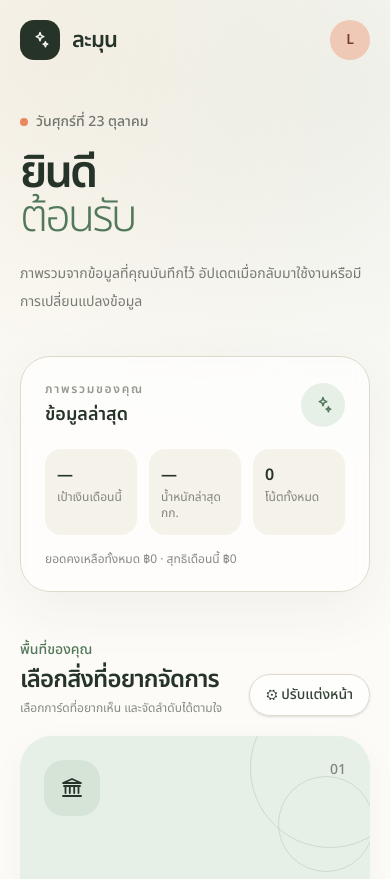
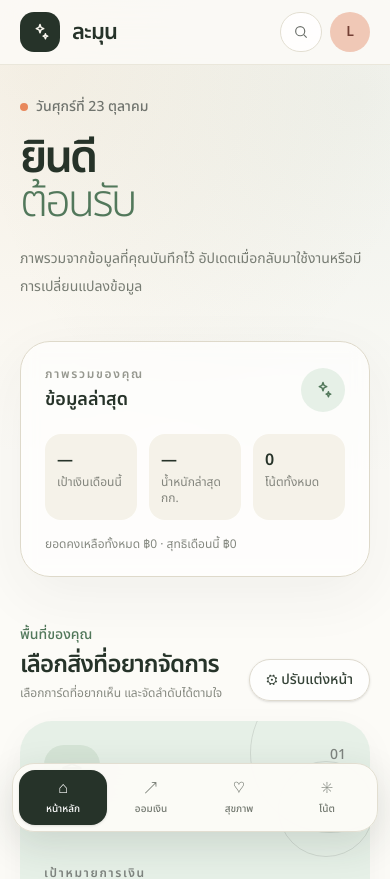
Before and after one commit to smmm1/money102, a React (Vite) app: page / in a window 390 px wide. Shown: the top 879 px of the page. Built offline with nearby package versions, Linux system fonts and the light colour scheme.

Commit message:
Add premium global navigation and quick switcher

```diff
--- a/src/App.tsx
+++ b/src/App.tsx
@@ -94,11 +94,11 @@ function navigate(page: Page) {
   window.location.hash = page === "home" ? "" : page
 }
 
-function Header({ current }: { current: Page }) {
+function Header({ current, onOpenSearch }: { current: Page; onOpenSearch: () => void }) {
   return (
-    <header className="mx-auto flex w-full max-w-[1180px] items-center justify-between px-5 py-5 md:px-8 md:py-7">
+    <header className="sticky top-0 z-30 mx-auto flex w-full max-w-[1180px] items-center justify-between border-b border-[#E2DED1]/70 bg-[#FCFBF7]/85 px-5 py-3 backdrop-blur-xl md:px-8 md:py-4">
       <Logo />
-      <nav className="hidden items-center gap-1 rounded-full border border-[#E2DED1] bg-white/60 p-1.5 backdrop-blur md:flex">
+      <nav aria-label="เมนูหลัก" className="hidden items-center gap-1 rounded-full border border-[#E2DED1] bg-white/70 p-1.5 backdrop-blur md:flex">
         {(Object.keys(pageTitles) as Page[]).map((page) => (
           <button
             key={page}
@@ -113,8 +113,12 @@ function Header({ current }: { current: Page }) {
           </button>
         ))}
       </nav>
-      <div className="grid h-10 w-10 place-items-center rounded-full bg-[#F0C8B6] text-sm font-semibold text-[#733F34]">
-        L
+      <div className="flex items-center gap-2">
+        <button onClick={onOpenSearch} className="inline-flex h-10 items-center gap-2 rounded-full border border-[#E2DED1] bg-white/75 px-3 text-sm text-[#6D716B] transition hover:border-[#C9C4B5] hover:bg-white" aria-label="ค้นหาและไปยังหน้า (Ctrl/⌘ K)">
+          <svg aria-hidden="true" className="h-4 w-4" viewBox="0 0 24 24" fill="none" stroke="currentColor" strokeWidth="1.8"><circle cx="10.8" cy="10.8" r="6.8"/><path d="m16 16 4.5 4.5"/></svg>
+          <span className="hidden lg:inline">ค้นหา</span><kbd className="hidden rounded-md bg-[#F3F0E7] px-1.5 py-0.5 text-[10px] text-[#858880] lg:inline">⌘ K</kbd>
+        </button>
+        <div aria-label="พื้นที่ส่วนตัว" className="grid h-10 w-10 place-items-center rounded-full bg-[#F0C8B6] text-sm font-semibold text-[#733F34]">L</div>
       </div>
     </header>
   )
@@ -726,12 +730,66 @@ function DetailPage({ page }: { page: Exclude<Page, "home"> }) {
   )
 }
 
+function QuickSwitcher({ open, onClose, onNavigate }: { open: boolean; onClose: () => void; onNavigate: (page: Page) => void }) {
+  const [query, setQuery] = useState("")
+  useEffect(() => { if (open) setQuery("") }, [open])
+  useEffect(() => {
+    if (!open) return
+    const onKey = (event: KeyboardEvent) => { if (event.key === "Escape") onClose() }
+    window.addEventListener("keydown", onKey)
+    return () => window.removeEventListener("keydown", onKey)
+  }, [open, onClose])
+  if (!open) return null
+  const options: { page: Page; label: string; description: string; icon: string }[] = [
+    { page: "home", label: "หน้าหลัก", description: "ภาพรวมพื้นที่ส่วนตัว", icon: "⌂" },
+    { page: "saving", label: "ออมเงิน", description: "รายรับ รายจ่าย และเป้าหมาย", icon: "↗" },
+    { page: "health", label: "สุขภาพ", description: "น้ำหนักและกิจกรรม", icon: "♡" },
+    { page: "notes", label: "สมุดสะสมความคิด", description: "โน้ต อารมณ์ และไอเดีย", icon: "✳" },
+  ]
+  const filtered = options.filter((option) => (option.label + " " + option.description).toLowerCase().includes(query.trim().toLowerCase()))
+  return (
+    <div className="fixed inset-0 z-[100] grid items-start justify-center bg-[#172019]/35 px-3 pt-[12vh] backdrop-blur-sm sm:px-6" onMouseDown={(event) => { if (event.target === event.currentTarget) onClose() }}>
+      <section role="dialog" aria-modal="true" aria-label="ค้นหาและเปลี่ยนหน้า" className="w-full max-w-lg overflow-hidden rounded-[26px] border border-[#E1DDCF] bg-[#FCFBF7] shadow-[0_28px_100px_rgba(25,35,27,0.25)]">
+        <div className="flex items-center gap-3 border-b border-[#EAE6DB] px-5">
+          <svg aria-hidden="true" className="h-5 w-5 shrink-0 text-[#8C9187]" viewBox="0 0 24 24" fill="none" stroke="currentColor" strokeWidth="1.8"><circle cx="10.8" cy="10.8" r="6.8"/><path d="m16 16 4.5 4.5"/></svg>
+          <input autoFocus value={query} onChange={(event) => setQuery(event.target.value)} placeholder="ค้นหาหน้าหรือสิ่งที่ต้องการ…" className="h-14 min-w-0 flex-1 bg-transparent text-sm text-[#263329] outline-none placeholder:text-[#A2A49C]" />
+          <kbd className="rounded-md border border-[#E1DDCF] px-2 py-1 text-[10px] text-[#858880]">ESC</kbd>
+        </div>
+        <div className="p-2">
+          <p className="px-3 pb-2 pt-2 text-[10px] font-semibold uppercase tracking-[0.14em] text-[#9A9D94]">ไปยังพื้นที่</p>
+          {filtered.map((option) => <button key={option.page} onClick={() => { onNavigate(option.page); onClose() }} className="flex w-full items-center gap-3 rounded-2xl px-3 py-3 text-left transition hover:bg-[#F2F0E7] focus-visible:bg-[#F2F0E7]">
+            <span className="grid h-10 w-10 shrink-0 place-items-center rounded-xl bg-white text-lg text-[#52785B] shadow-sm">{option.icon}</span>
+            <span className="min-w-0 flex-1"><span className="block text-sm font-semibold text-[#263329]">{option.label}</span><span className="mt-0.5 block text-xs text-[#858880]">{option.description}</span></span>
+            <span className="text-[#A2A49C]">↵</span>
+          </button>)}
+          {!filtered.length && <p className="px-3 py-8 text-center text-sm text-[#858880]">ไม่พบหน้าที่ตรงกับคำค้น</p>}
+        </div>
+        <div className="border-t border-[#EAE6DB] px-5 py-3 text-[11px] text-[#96998F]">กด Ctrl/⌘ K เพื่อเปิดได้ทุกเมื่อ · Esc เพื่อปิด</div>
+      </section>
+    </div>
+  )
+}
+
 export default function App() {
   const getPage = (): Page => {
     const hash = window.location.hash.replace("#", "") as Page
     return ["saving", "health", "notes"].includes(hash) ? hash : "home"
   }
   const [page, setPage] = useState<Page>(getPage)
+  const [searchOpen, setSearchOpen] = useState(false)
+  const openSearch = () => setSearchOpen(true)
+
+  useEffect(() => {
+    const onShortcut = (event: KeyboardEvent) => {
+      if ((event.ctrlKey || event.metaKey) && event.key.toLowerCase() === "k") {
+        event.preventDefault()
+        setSearchOpen((open) => !open)
+      }
+      if (event.key === "Escape") setSearchOpen(false)
+    }
+    window.addEventListener("keydown", onShortcut)
+    return () => window.removeEventListener("keydown", onShortcut)
+  }, [])
 
   useEffect(() => {
     const onHashChange = () => {
@@ -743,8 +801,16 @@ export default function App() {
   }, [])
 
   return (
-    <div className="min-h-screen">
-      <Header current={page} />
+    <div className="min-h-screen pb-20 md:pb-0">
+      <Header current={page} onOpenSearch={openSearch} />
+      <nav aria-label="เมนูมือถือ" className="fixed inset-x-3 bottom-3 z-30 grid grid-cols-4 rounded-[22px] border border-[#E2DED1] bg-[#FCFBF7]/95 p-1.5 shadow-[0_12px_38px_rgba(38,51,41,0.14)] backdrop-blur-xl md:hidden">
+        {(["home", "saving", "health", "notes"] as Page[]).map((item) => (
+          <button key={item} onClick={() => navigate(item)} aria-current={page === item ? "page" : undefined} className={"flex min-w-0 flex-col items-center gap-1 rounded-[16px] px-1 py-2 text-[10px] font-medium transition " + (page === item ? "bg-[#263329] text-white shadow-sm" : "text-[#72786F] hover:bg-white")}>
+            <span className="text-base leading-5">{item === "home" ? "⌂" : item === "saving" ? "↗" : item === "health" ? "♡" : "✳"}</span>
+            <span>{pageTitles[item]}</span>
+          </button>
+        ))}
+      </nav>
       {page === "home" ? (
         <Home />
       ) : page === "saving" ? (
@@ -756,6 +822,7 @@ export default function App() {
       ) : (
         <DetailPage page={page} />
       )}
+      <QuickSwitcher open={searchOpen} onClose={() => setSearchOpen(false)} onNavigate={navigate} />
       <footer className="mx-auto flex max-w-[1180px] items-center justify-between border-t border-[#DEDACD] px-5 py-7 text-xs text-[#8D9088] md:px-8">
         <span>ละมุน — พื้นที่เล็ก ๆ เพื่อชีวิตที่เป็นระเบียบ</span>
         <button
```
